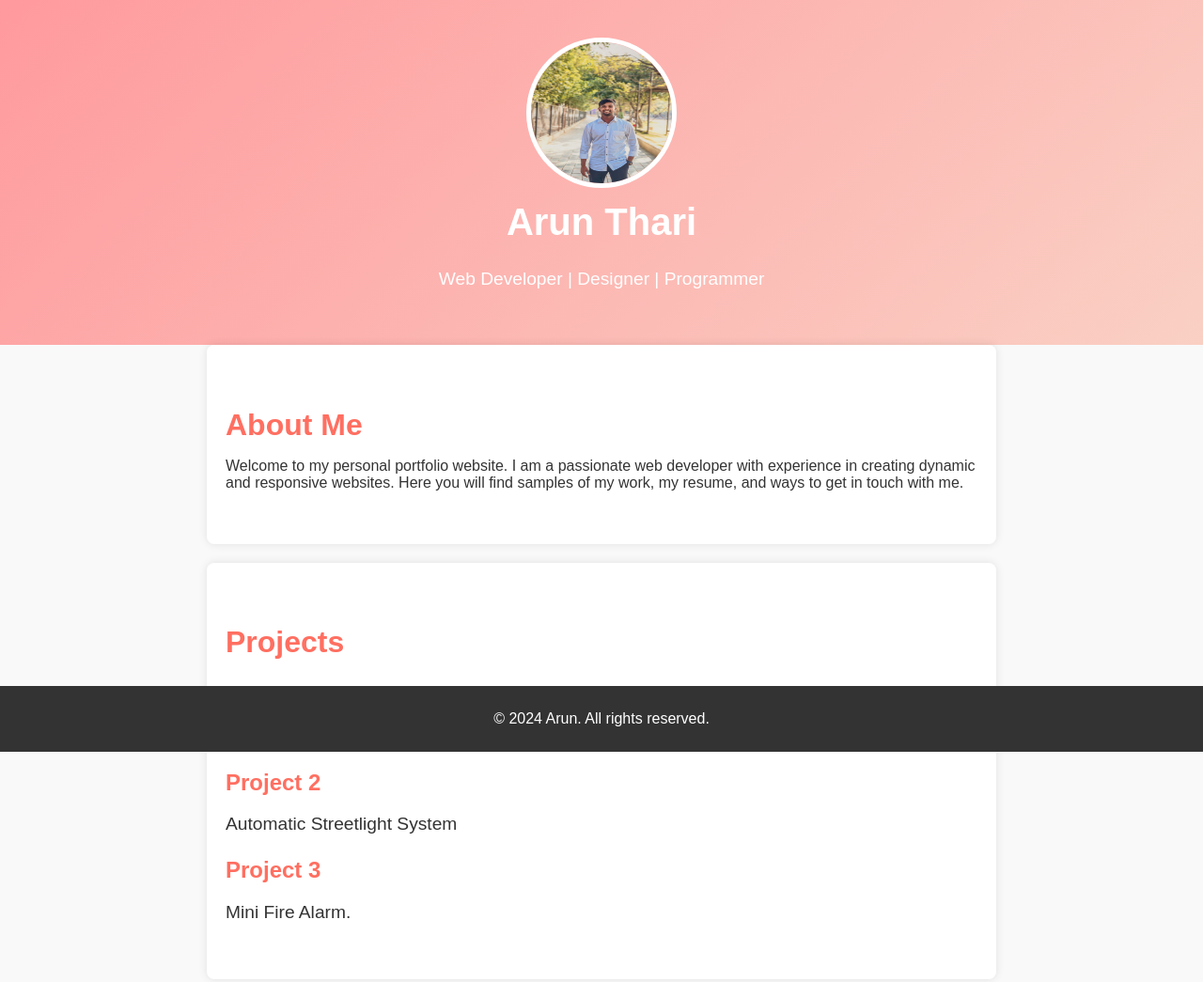
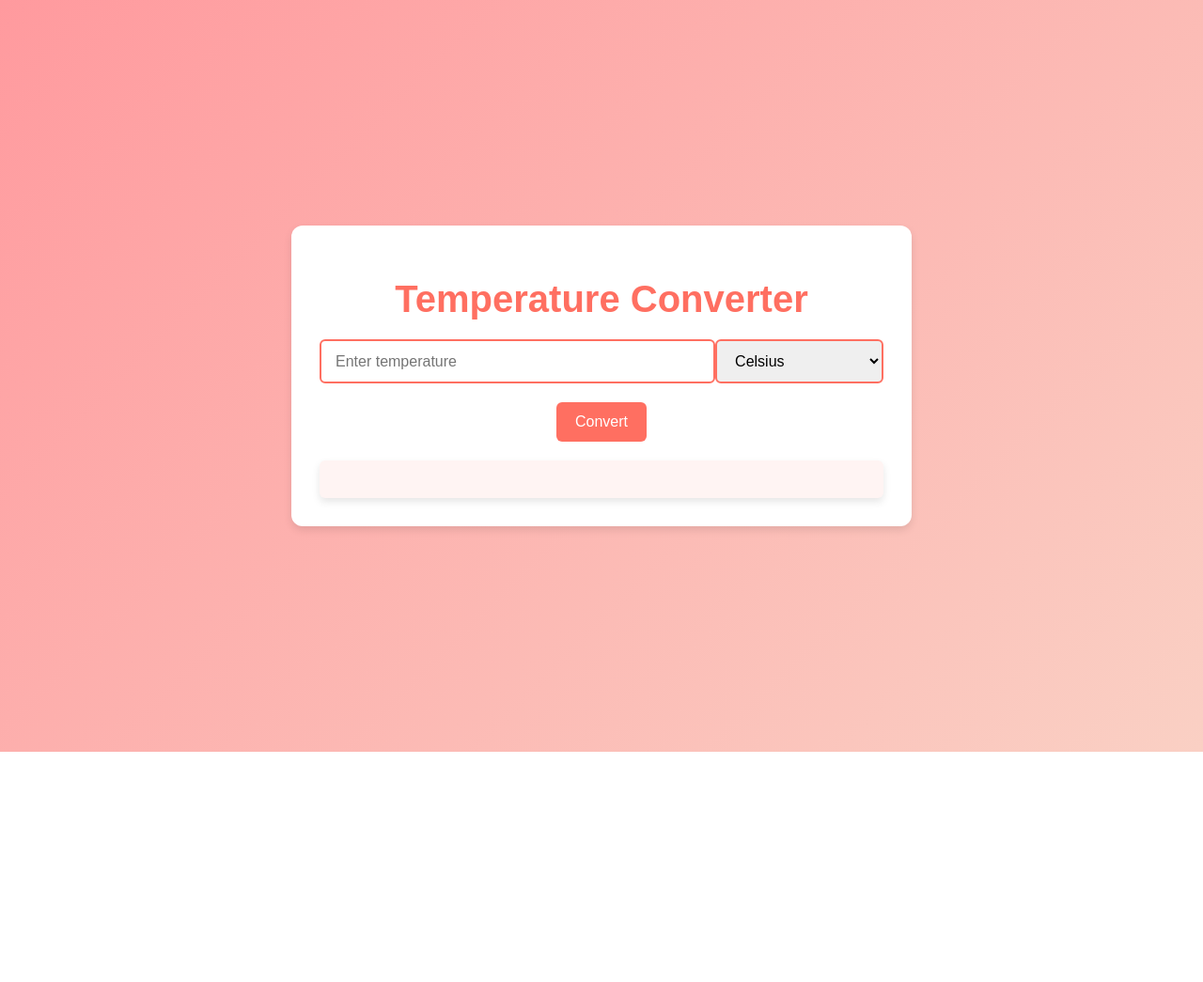
Before and after one commit to ArunThari/oasis-1, a plain HTML site: page index.html in a window 1280 px wide. Shown: the top 1045 px of the page at 94% size. After the commit the page ends 800 px from the top, so only its background shows below. Drawn offline with Linux system fonts and the light colour scheme.

Commit message:
Add files via upload

```diff
--- a/index.html
+++ b/index.html
@@ -3,52 +3,24 @@
 <head>
     <meta charset="UTF-8">
     <meta name="viewport" content="width=device-width, initial-scale=1.0">
-    <title>My Portfolio</title>
-    <link rel="stylesheet" href="styles.css">
+    <title>Temperature Converter</title>
+    <link rel="stylesheet" href="style.css">
 </head>
 <body>
-    <header>
-        <div class="intro">
-            <div>
-                <img src="arun.jpg" alt="Your Photo" class="profile-pic">
-            </div>
-            <div>
-                <h1>Arun Thari</h1>
-                <p>Web Developer | Designer | Programmer</p>
-            </div>
+    <div class="container">
+        <h1>Temperature Converter</h1>
+        <div class="input-group">
+            <input type="text" id="temperature" placeholder="Enter temperature">
+            <select id="unit">
+                <option value="celsius">Celsius</option>
+                <option value="fahrenheit">Fahrenheit</option>
+                <option value="kelvin">Kelvin</option>
+            </select>
         </div>
-    </header>
+        <button onclick="convertTemperature()">Convert</button>
+        <div id="result"></div>
+    </div>
 
-    <section class="about">
-        <h2>About Me</h2>
-        <p>Welcome to my personal portfolio website. I am a passionate web developer with experience in creating dynamic and responsive websites. Here you will find samples of my work, my resume, and ways to get in touch with me.</p>
-    </section>
-
-    <section class="projects">
-        <h2>Projects</h2>
-        <div class="project">
-            <h3>Project 1</h3>
-            <p>Hand-Gesture Controlling System</p>
-        </div>
-        <div class="project">
-            <h3>Project 2</h3>
-            <p>Automatic Streetlight System</p>
-        </div>
-        <div class="project">
-            <h3>Project 3</h3>
-            <p>Mini Fire Alarm.</p>
-        </div>
-    </section>
-
-    <section class="contact">
-        <h2>Contact Me</h2>
-        <p>Email: <a href="mailto:aruntharisrinu@gmail.com">aruntharisrinu@gmail.com</a></p>
-        <p>LinkedIn: <a href="https://www.linkedin.com/in/ARUN THARI">linkedin.com/in/arun-thari-b993b6238</a></p>
-        <p>GitHub: <a href="https://www.github.com/ARUN THARI">github.com/arun-thari-c8</a></p>
-    </section>
-
-    <footer>
-        <p>&copy; 2024 Arun. All rights reserved.</p>
-    </footer>
+    <script src="script.js"></script>
 </body>
 </html>
--- /dev/null
+++ b/script.js
@@ -0,0 +1,24 @@
+function convertTemperature() {
+    // Get user input
+    let temperatureInput = document.getElementById('temperature').value;
+    let unit = document.getElementById('unit').value;
+
+    // Validate input
+    if (!temperatureInput || isNaN(temperatureInput)) {
+        alert('Please enter a valid temperature.');
+        return;
+    }
+
+    // Convert temperature
+    let convertedTemperature;
+    if (unit === 'celsius') {
+        convertedTemperature = (parseFloat(temperatureInput) * 9/5) + 32;
+        document.getElementById('result').innerHTML = `${temperatureInput}° Celsius is ${convertedTemperature.toFixed(2)}° Fahrenheit.`;
+    } else if (unit === 'fahrenheit') {
+        convertedTemperature = (parseFloat(temperatureInput) - 32) * 5/9;
+        document.getElementById('result').innerHTML = `${temperatureInput}° Fahrenheit is ${convertedTemperature.toFixed(2)}° Celsius.`;
+    } else if (unit === 'kelvin') {
+        convertedTemperature = parseFloat(temperatureInput) + 273.15;
+        document.getElementById('result').innerHTML = `${temperatureInput} Kelvin is ${convertedTemperature.toFixed(2)} Kelvin.`;
+    }
+}
--- a/style.css
+++ b/style.css
@@ -1,126 +1,92 @@
-/* Resetting some default styles */
-body, h1, h2, h3, p {
+body {
+    font-family: 'Arial', sans-serif;
+    background: linear-gradient(135deg, #ff9a9e 0%, #fad0c4 100%);
     margin: 0;
     padding: 0;
-}
-
-body {
-    font-family: 'Arial', sans-serif;
-    line-height: 1.6;
-    background: linear-gradient(135deg, #e0e0e0, #f5f5f5);
+    display: flex;
+    justify-content: center;
+    align-items: center;
+    height: 100vh;
     color: #333;
 }
 
-header {
-    background: #333;
-    color: #fff;
-    padding: 20px 0;
+.container {
+    max-width: 600px;
+    width: 100%;
+    background-color: #fff;
+    padding: 30px;
+    border-radius: 12px;
+    box-shadow: 0 4px 8px rgba(0, 0, 0, 0.1);
     text-align: center;
+    transition: transform 0.3s;
 }
 
-header h1 {
-    font-size: 2.5em;
+.container:hover {
+    transform: scale(1.02);
 }
 
-.intro, .team, .requirements {
-    padding: 40px 20px;
-    max-width: 1200px;
-    margin: 0 auto;
-    background-color: #fff;
-    border-radius: 8px;
-    box-shadow: 0 0 10px rgba(0, 0, 0, 0.1);
+h1 {
+    margin-bottom: 20px;
+    font-size: 2.5em;
+    color: #ff6f61;
+}
+
+.input-group {
+    display: flex;
+    justify-content: space-between;
     margin-bottom: 20px;
 }
 
-.intro h2, .team h2, .requirements h2 {
-    font-size: 2em;
-    margin-bottom: 10px;
+input {
+    width: 65%;
+    padding: 12px 15px;
+    font-size: 16px;
+    border: 2px solid #ff6f61;
+    border-radius: 6px;
+    transition: border-color 0.3s;
 }
 
-.intro p, .requirement p {
-    font-size: 1.2em;
-    line-height: 1.8;
+input:focus {
+    border-color: #ff9a9e;
+    outline: none;
 }
 
-.team-cards {
-    display: flex;
-    flex-wrap: wrap;
-    gap: 20px;
+select {
+    width: 30%;
+    padding: 12px 15px;
+    font-size: 16px;
+    border: 2px solid #ff6f61;
+    border-radius: 6px;
+    transition: border-color 0.3s;
 }
 
-.team-member {
-    background: #fff;
-    padding: 20px;
-    border-radius: 8px;
-    box-shadow: 0 0 10px rgba(0, 0, 0, 0.1);
-    flex: 1;
-    text-align: center;
-    max-width: 300px;
+select:focus {
+    border-color: #ff9a9e;
+    outline: none;
 }
 
-.team-member img {
-    width: 100%;
-    border-radius: 8px;
+button {
+    padding: 12px 20px;
+    background-color: #ff6f61;
+    color: #fff;
+    border: none;
+    border-radius: 6px;
+    font-size: 16px;
+    cursor: pointer;
+    transition: background-color 0.3s, transform 0.3s;
 }
 
-.team-member h3 {
-    font-size: 1.5em;
-    margin-top: 10px;
+button:hover {
+    background-color: #ff9a9e;
+    transform: scale(1.05);
 }
 
-.team-member p {
-    font-size: 1em;
+#result {
+    margin-top: 20px;
+    font-size: 1.5em;
+    color: #333;
+    background: #fff4f3;
+    padding: 20px;
+    border-radius: 6px;
+    box-shadow: 0 4px 8px rgba(0, 0, 0, 0.1);
 }
-
-.team-member.director {
-    background-color: #ffd700; /* Gold */
-}
-
-.team-member.actor {
-    background-color: #87ceeb; /* Sky Blue */
-}
-
-.team-member.actress {
-    background-color: #ffb6c1; /* Light Pink */
-}
-
-.requirement {
-    background: #fff;
-    padding: 20px;
-    border-radius: 8px;
-    box-shadow: 0 0 10px rgba(0, 0, 0, 0.1);
-    margin-bottom: 20px;
-}
-
-.requirement h3 {
-    font-size: 1.5em;
-    margin-bottom: 10px;
-}
-
-.requirement p {
-    margin-bottom: 10px;
-    font-size: 1em;
-}
-
-footer {
-    background: #333;
-    color: #fff;
-    text-align: center;
-    padding: 10px 0;
-}
-
-footer p, footer a {
-    color: #fff;
-    text-decoration: none;
-}
-
-footer a:hover {
-    text-decoration: underline;
-}
-
-/* Responsive design */
-@media (max-width: 768px) {
-    .team-cards {
-        flex-direction: column;
-    }
-}
```
